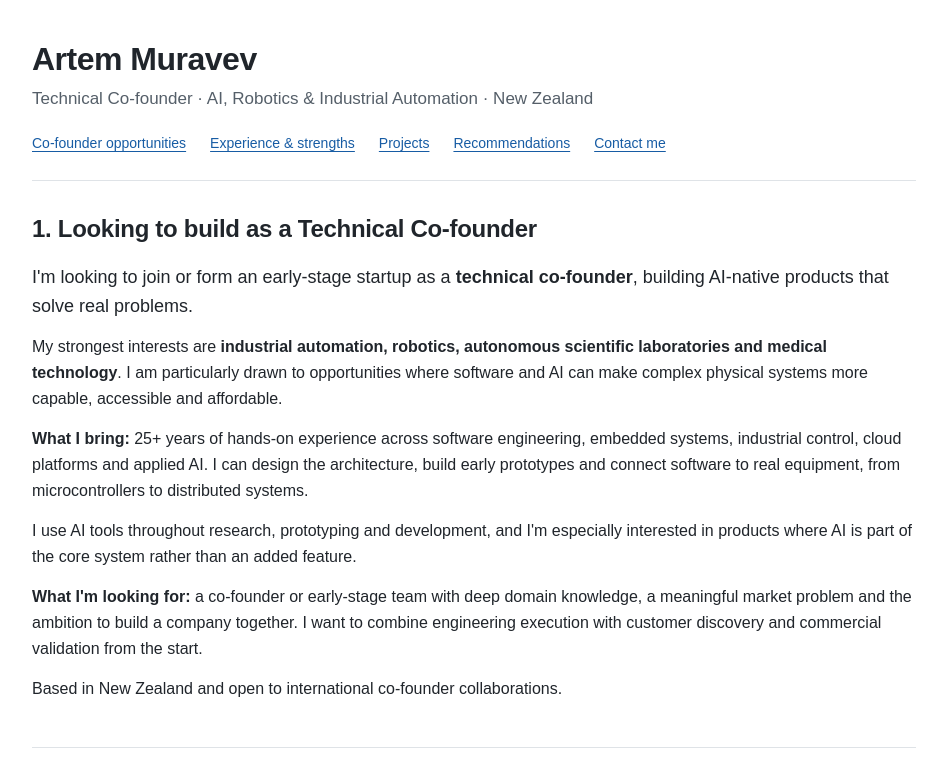
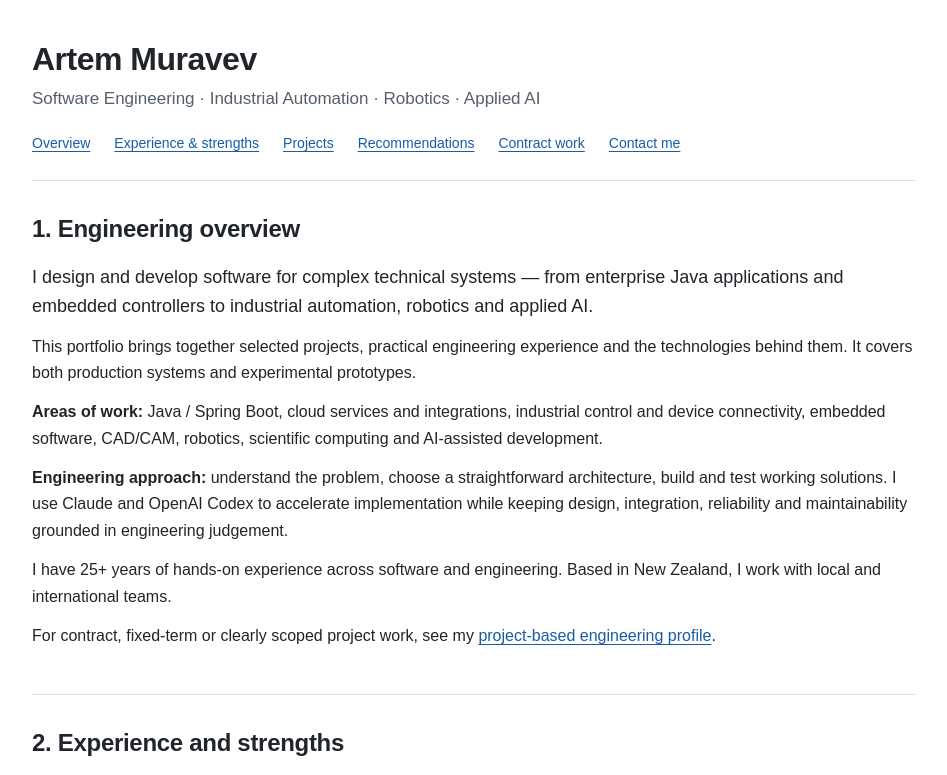
Before and after one commit to ilinic/ilinic.github.io, a plain HTML site: page index.html in a window 1280 px wide. Shown: the top 775 px of the page, without its empty margins (166-1113 px from the left). Drawn offline with Linux system fonts and the light colour scheme.

Commit message:
Refocus main portfolio on engineering projects instead of technical co-founder search

```diff
--- a/index.html
+++ b/index.html
@@ -3,14 +3,14 @@
 <head>
   <meta charset="utf-8">
   <meta name="viewport" content="width=device-width, initial-scale=1">
-  <meta name="description" content="Artem Muravev — Technical Co-founder based in New Zealand. Exploring AI-native startups in industrial automation, robotics, scientific software and applied AI. 25+ years of engineering experience.">
+  <meta name="description" content="Engineering portfolio: software development, Java, industrial automation, robotics, embedded systems, scientific computing and applied AI. Based in New Zealand.">
   <meta name="theme-color" content="#ffffff">
   <link rel="canonical" href="https://ilinic.github.io/">
   <meta property="og:url" content="https://ilinic.github.io/">
-  <meta property="og:title" content="Artem Muravev — Technical Co-founder">
-  <meta property="og:description" content="Seeking co-founder partnerships to build AI-native products in robotics, automation and scientific technology, backed by extensive experience from embedded systems to cloud software.">
+  <meta property="og:title" content="Artem Muravev — Software Engineering & Technical Projects">
+  <meta property="og:description" content="Selected engineering projects and software experience, from Java and distributed systems to industrial controllers, robotics, scientific software and AI integration.">
   <meta property="og:type" content="website">
-  <title>Artem Muravev — Technical Co-founder</title>
+  <title>Artem Muravev — Engineering Portfolio</title>
   <style>
     :root { color-scheme: light; --text: #20252b; --muted: #555f69; --link: #175ca4; --line: #dfe3e7; }
     * { box-sizing: border-box; }
@@ -129,8 +129,8 @@
   <div class="page">
     <header>
       <h1>Artem Muravev</h1>
-      <p class="subtitle">Technical Co-founder · AI, Robotics &amp; Industrial Automation · New Zealand</p>
-      <nav aria-label="Page sections"><a href="#services">Co-founder opportunities</a><a href="#experience">Experience &amp; strengths</a><a href="#projects">Projects</a><a href="#recommendations">Recommendations</a><button id="contact-toggle" type="button" aria-expanded="false" aria-controls="contact-panel">Contact me</button></nav>
+      <p class="subtitle">Software Engineering · Industrial Automation · Robotics · Applied AI</p>
+      <nav aria-label="Page sections"><a href="#services">Overview</a><a href="#experience">Experience &amp; strengths</a><a href="#projects">Projects</a><a href="#recommendations">Recommendations</a><a href="artem/">Contract work</a><button id="contact-toggle" type="button" aria-expanded="false" aria-controls="contact-panel">Contact me</button></nav>
       <div id="contact-panel" class="contact-panel" hidden>
         <div class="contact-email-row">
           <canvas id="contact-phone" width="320" height="56" role="img" aria-label="Phone number"></canvas>
@@ -145,13 +145,13 @@
 
     <main id="main">
       <section id="services" aria-labelledby="services-title">
-        <h2 id="services-title">1. Looking to build as a Technical Co-founder</h2>
-        <p class="lead">I'm looking to join or form an early-stage startup as a <strong>technical co-founder</strong>, building AI-native products that solve real problems.</p>
-        <p>My strongest interests are <strong>industrial automation, robotics, autonomous scientific laboratories and medical technology</strong>. I am particularly drawn to opportunities where software and AI can make complex physical systems more capable, accessible and affordable.</p>
-        <p><strong>What I bring:</strong> 25+ years of hands-on experience across software engineering, embedded systems, industrial control, cloud platforms and applied AI. I can design the architecture, build early prototypes and connect software to real equipment, from microcontrollers to distributed systems.</p>
-        <p>I use AI tools throughout research, prototyping and development, and I'm especially interested in products where AI is part of the core system rather than an added feature.</p>
-        <p><strong>What I'm looking for:</strong> a co-founder or early-stage team with deep domain knowledge, a meaningful market problem and the ambition to build a company together. I want to combine engineering execution with customer discovery and commercial validation from the start.</p>
-        <p>Based in New Zealand and open to international co-founder collaborations.</p>
+        <h2 id="services-title">1. Engineering overview</h2>
+        <p class="lead">I design and develop software for complex technical systems — from enterprise Java applications and embedded controllers to industrial automation, robotics and applied AI.</p>
+        <p>This portfolio brings together selected projects, practical engineering experience and the technologies behind them. It covers both production systems and experimental prototypes.</p>
+        <p><strong>Areas of work:</strong> Java / Spring Boot, cloud services and integrations, industrial control and device connectivity, embedded software, CAD/CAM, robotics, scientific computing and AI-assisted development.</p>
+        <p><strong>Engineering approach:</strong> understand the problem, choose a straightforward architecture, build and test working solutions. I use Claude and OpenAI Codex to accelerate implementation while keeping design, integration, reliability and maintainability grounded in engineering judgement.</p>
+        <p>I have 25+ years of hands-on experience across software and engineering. Based in New Zealand, I work with local and international teams.</p>
+        <p>For contract, fixed-term or clearly scoped project work, see my <a href="artem/">project-based engineering profile</a>.</p>
       </section>
 
       <section id="experience" aria-labelledby="experience-title">
```
